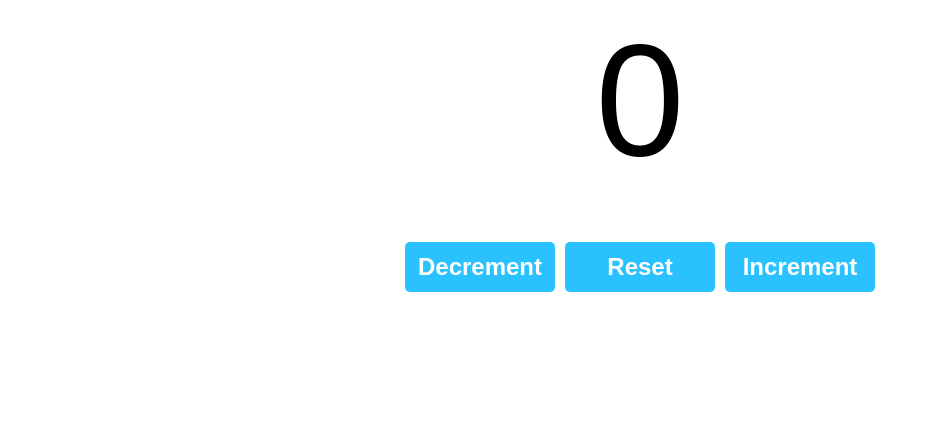
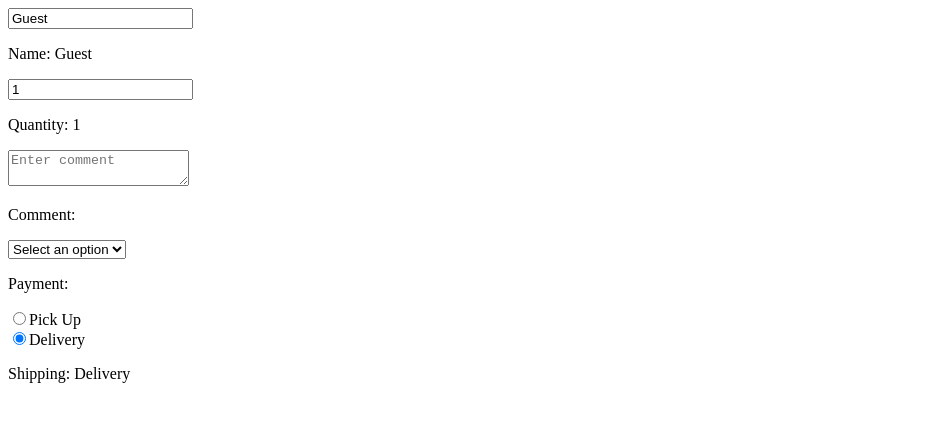
Before and after one commit to Edwinromerojr/ReactCourse, a React (Vite) app in the folder my-react-app/: page / in a window 1280 px wide. Shown: the top 422 px of the page, without its empty margins (0-930 px from the left). Built offline with nearby package versions, Linux system fonts and the light colour scheme.

Commit message:
onChange event handler

```diff
--- a/my-react-app/src/App.jsx
+++ b/my-react-app/src/App.jsx
@@ -1,11 +1,11 @@
-import MyComponent from "./MyComponent";
-import Counter from "./Counter";
+import MyComponent1 from "./MyComponent1";
+
 
 function App() {
 
   return(
     <>
-      <Counter/>
+      <MyComponent1/>
     </>
   );
 }
--- /dev/null
+++ b/my-react-app/src/MyComponent1.jsx
@@ -0,0 +1,70 @@
+// onChange = event handler used primarily with form elements
+//            ex. <input>, <textarea>, <select>, <radio>
+//            Triggers a function every time the value of the input changes
+
+import React, {useState} from 'react'
+
+function MyComponent1() {
+
+    const [name, setName] = useState("Guest");
+    const [quantity, setQuantity] = useState(1);
+    const [comment, setComment] = useState("");
+    const [payment, setPayment] = useState("");
+    const [shipping, setShipping] = useState("Delivery");
+
+    function handleNameChange(event){
+        setName(event.target.value);
+    }
+
+    function handleQuantityChange(event){
+        setQuantity(event.target.value);
+    }
+
+    function handleCommentChange(event){
+        setComment(event.target.value);
+    }
+
+    function handlePaymentChange(event){
+        setPayment(event.target.value);
+    }
+
+    function handleShippingChange(event){
+        setShipping(event.target.value);
+    }
+
+    return(
+        <div>
+            <input value={name} onChange={handleNameChange} />
+            <p>Name: {name}</p>
+
+            <input value={quantity} onChange={handleQuantityChange} type="number"/>
+            <p>Quantity: {quantity}</p>
+
+            <textarea value={comment} onChange={handleCommentChange} placeholder="Enter comment"></textarea>
+            <p>Comment: {comment}</p>
+
+            <select value={payment} onChange={handlePaymentChange}>
+                <option value="">Select an option</option>
+                <option value="Visa">Visa</option>
+                <option value="Mastercard">Mastercard</option>
+                <option value="Giftcard">Giftcard</option>
+            </select>
+            <p>Payment: {payment}</p>
+
+            <label>
+                <input type="radio" value="Pick Up"
+                       checked={shipping === "Pick Up"}
+                       onChange={handleShippingChange}/>
+                Pick Up
+            </label> <br />
+            <label>
+                <input type="radio" value="Delivery"
+                       checked={shipping === "Delivery"}
+                       onChange={handleShippingChange}/>
+                Delivery
+            </label>
+            <p>Shipping: {shipping}</p>
+        </div>
+    );
+}
+export default MyComponent1
```
